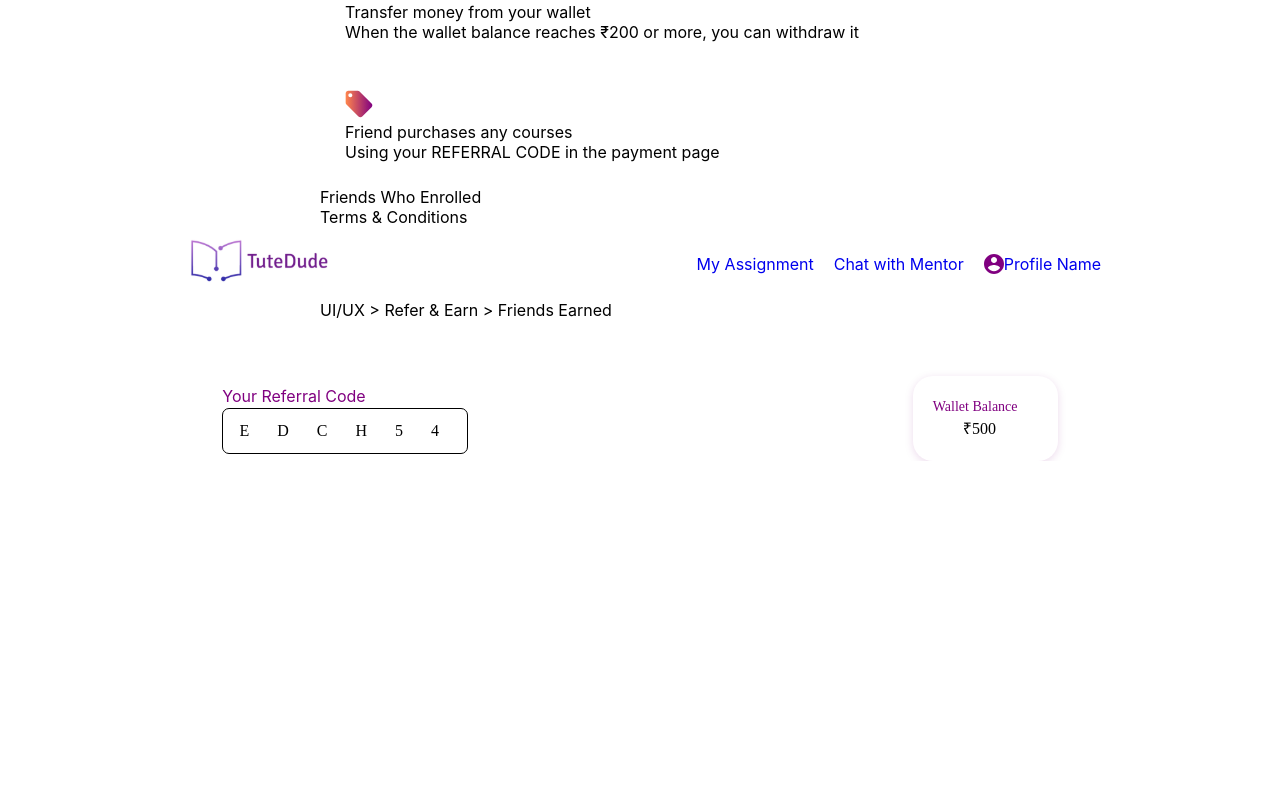
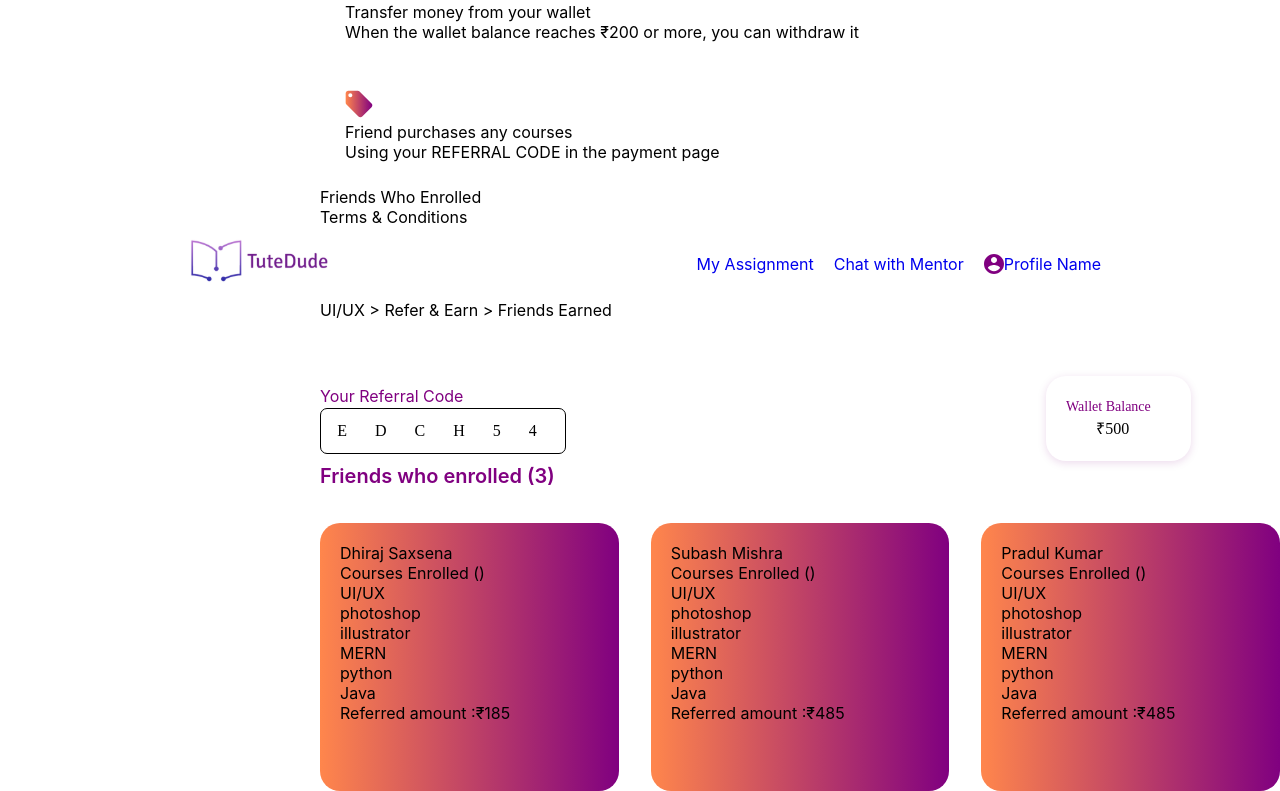
Before and after one commit to jyotirmoy-sinhababu/figma-project, a React (Create React App) app: page /enroll in a window 1280 px wide. Shown: the part 683-1474 px from the top of the page. Before the commit the page ends 1144 px from the top, so only its background shows below. Built offline with nearby package versions, Linux system fonts and the light colour scheme.

Commit message:
enrolled friend component created

```diff
--- /dev/null
+++ b/src/components/enrolled-friends/EnrolledFriend.js
@@ -0,0 +1,30 @@
+import './enrollfriend.css';
+
+const EnrolledFriend = ({ name, amount }) => {
+  // const date = new Date();
+
+  return (
+    <div className='data-cnt'>
+      <div>
+        <p className='name'>{name}</p>
+        <p className='date'></p>
+      </div>
+      <div>
+        <p>Courses Enrolled () </p>
+        <div>
+          <p>UI/UX</p>
+          <p>photoshop</p>
+          <p>illustrator</p>
+          <p>MERN</p>
+          <p>python</p>
+          <p>Java</p>
+        </div>
+      </div>
+      <div>
+        <p>Referred amount :{amount}</p>
+      </div>
+    </div>
+  );
+};
+
+export default EnrolledFriend;
--- /dev/null
+++ b/src/components/enrolled-friends/enrollfriend.css
@@ -0,0 +1,9 @@
+.data-cnt {
+  display: flex;
+  flex-direction: column;
+  padding: 20px;
+  width: 358px;
+  height: 228px;
+  background: linear-gradient(270deg, #800080 0%, #ff864c 100%);
+  border-radius: 20px;
+}
--- a/src/components/utils/referralcode/referralcode.css
+++ b/src/components/utils/referralcode/referralcode.css
@@ -1,7 +1,10 @@
 .code-cnt {
   display: flex;
   align-items: center;
-  justify-content: space-around;
+  padding-left: 320px;
+  width: 100%;
+  max-width: 1366px;
+  gap: 30rem;
 }
 
 .code-txt {
--- a/src/pages/enrolledpage/Enroll.js
+++ b/src/pages/enrolledpage/Enroll.js
@@ -1,7 +1,10 @@
 import React from 'react';
+import EnrolledFriend from '../../components/enrolled-friends/EnrolledFriend';
 import Header from '../../components/header/Header';
 import Nav from '../../components/navbar/Nav';
 import ReferralCode from '../../components/utils/referralcode/ReferralCode';
+
+import './enroll.css';
 
 const Enroll = () => {
   return (
@@ -9,6 +12,14 @@ const Enroll = () => {
       <Nav />
       <Header txtContent={'UI/UX > Refer & Earn > Friends Earned'} />
       <ReferralCode />
+      <div className='heading-cnt'>
+        <h3 className='heading'>Friends who enrolled (3)</h3>
+        <div className='enrolled-ctn'>
+          <EnrolledFriend name={'Dhiraj Saxsena'} amount={'₹185'} />
+          <EnrolledFriend name={'Subash Mishra'} amount={'₹485'} />
+          <EnrolledFriend name={'Pradul Kumar'} amount={'₹485'} />
+        </div>
+      </div>
     </>
   );
 };
--- /dev/null
+++ b/src/pages/enrolledpage/enroll.css
@@ -0,0 +1,25 @@
+.heading-cnt {
+  display: flex;
+  flex-direction: column;
+  gap: 2rem;
+}
+
+.heading {
+  padding-left: 320px;
+  width: 241px;
+  height: 30px;
+  left: 189px;
+  top: 296px;
+  font-style: normal;
+  font-weight: 600;
+  font-size: 20px;
+  line-height: 30px;
+
+  color: #800080;
+}
+
+.enrolled-ctn {
+  display: flex;
+  gap: 2rem;
+  padding-left: 320px;
+}
```
